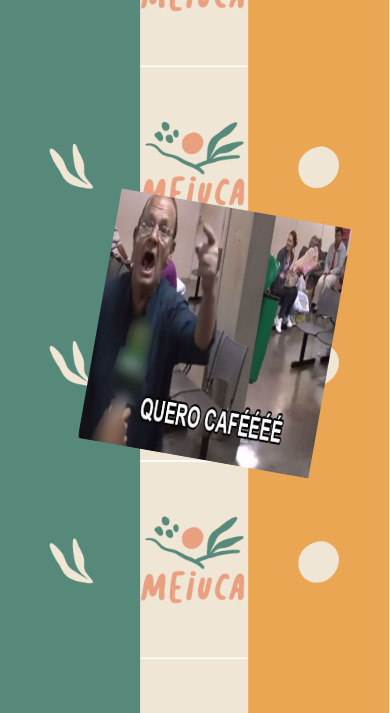
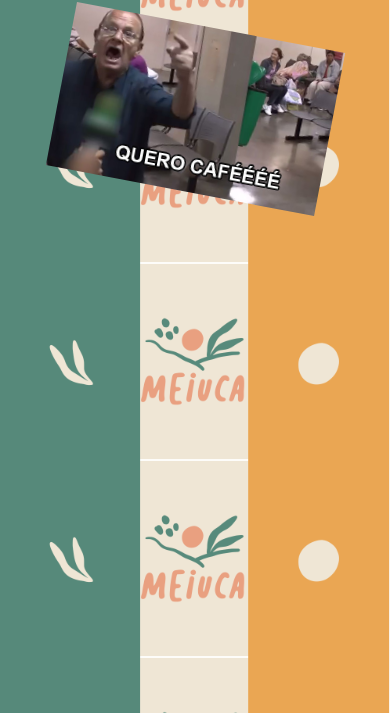
Before and after one commit to Truleu/Feiuca, a plain HTML site: page index.html in a window 390 px wide. Shown: the part 131-844 px from the top of the page. Drawn offline with Linux system fonts and the light colour scheme.

Commit message:
CSS refactoring

```diff
--- a/style.css
+++ b/style.css
@@ -3,6 +3,14 @@
       padding: 0;
       margin: 0;
       background-size: cover;
+  }
+
+  @media (max-width: 650px){
+    body {
+      padding: 0;
+      margin: 0;
+      background-size: contain;
+    }
   }
 
   h1 {
@@ -12,9 +20,12 @@
       text-align: center;
   }
 
-
   .rodada {
-    animation: createBox 5s;
+    display: grid;
+    place-items: center;
+    margin: auto;
+    transform: rotate(0.03turn);
+    animation: createBox 4s;
 
   }
   @keyframes createBox {
@@ -26,20 +37,10 @@
     }
   }
 
-  .rodada {
-      display: block;
-      position: fixed;
-      width: auto;
-      height: auto;
-      top: 35%;
-      left: 30%;
-      transform: rotate(370deg) translateZ(0);
-  }
-
 @media (max-width: 650px){
     .rodada {
-        width: 60%;
-        height: 30%;
+        width: 70%;
+        height: 100%;
         top: 40%;
         left: 25%;
     }
```
